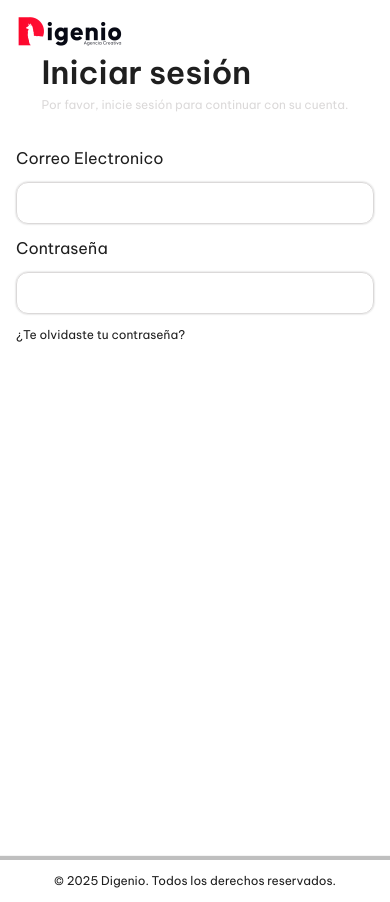
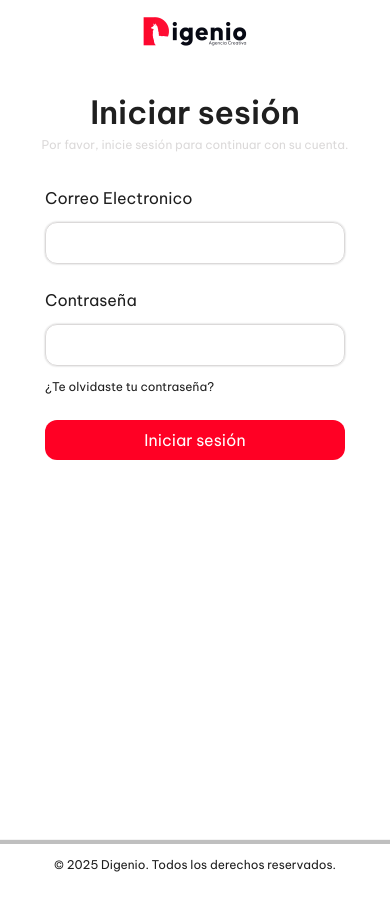
Before and after one commit to luisjavcr10/app-crm-digenio, a Next.js app: page /login in a window 390 px wide. Built offline with nearby package versions, Linux system fonts and the light colour scheme; a web font is replaced by a local one.

Commit message:
feat(login): improve login page layout and add submit button
- Add "use client" directive for client-side functionality
- Implement responsive layout improvements for different screen sizes
- Add MainButton component for form submission
- Adjust spacing and alignment of form elements

```diff
--- a/src/app/(auth)/login/page.tsx
+++ b/src/app/(auth)/login/page.tsx
@@ -1,10 +1,13 @@
+"use client";
 import Image from "next/image";
 import Link from "next/link";
+import { MainButton } from "app/components/shared/buttons/MainButton";
 
 export default function LoginPage() {
   return (
-    <div className="min-h-screen w-full">
-      <div className="m-4 flex flex-col">
+    <div className="min-h-screen w-full flex">
+      <div className="m-4 flex-1 lg:flex-0 flex flex-col gap-10">
+        <div className="flex justify-center lg:justify-start">
           <div
             className="
             relative
@@ -15,24 +18,34 @@ export default function LoginPage() {
               <Image src="/images/logo.png" fill alt="logo" />
             </Link>
           </div>
-        <div className="mx-0 lg:mx-14 flex-1 flex flex-col justify-center items-center gap-8">
-          <div className="flex flex-col">
+        </div>
+
+        <div className="mx-4 lg:mx-14 lg:my-20 flex-1 flex flex-col justify-start items-center gap-8">
+          <div className="w-full flex flex-col items-center lg:items-start">
             <h1 className="text-[32px] font-[600]">Iniciar sesión</h1>
-            <p className="text-neutral-3 text-[12px]">
+            <p className="text-center lg:text-start text-neutral-3 text-[12px]">
               Por favor, inicie sesión para continuar con su cuenta.
             </p>
           </div>
-          <form className="w-full flex flex-col gap-3">
+          <form className="w-[300px] lg:w-[400px] flex flex-col gap-6">
             <div className="flex flex-col gap-3">
               <label>Correo Electronico</label>
-              <input className="shadow-input rounded-[12px] py-2 px-4 border border-neutral-3" type="text" />
+              <input
+                className="shadow-input rounded-[12px] py-2 px-4 border border-neutral-3"
+                type="text"
+              />
             </div>
             <div className="flex flex-col gap-3">
               <label>Contraseña</label>
-              <input className="shadow-input rounded-[12px] py-2 px-4 border border-neutral-3" type="text" />
-              <Link href='/recovery-password' className="text-[12px]">¿Te olvidaste tu contraseña?</Link>
+              <input
+                className="shadow-input rounded-[12px] py-2 px-4 border border-neutral-3"
+                type="text"
+              />
+              <Link href="/recovery-password" className="text-[12px]">
+                ¿Te olvidaste tu contraseña?
+              </Link>
             </div>
-
+            <MainButton text="Iniciar sesión" handleClick={() => {}} />
           </form>
         </div>
       </div>
```
Lines whose indentation alone changed are shown as unchanged.
